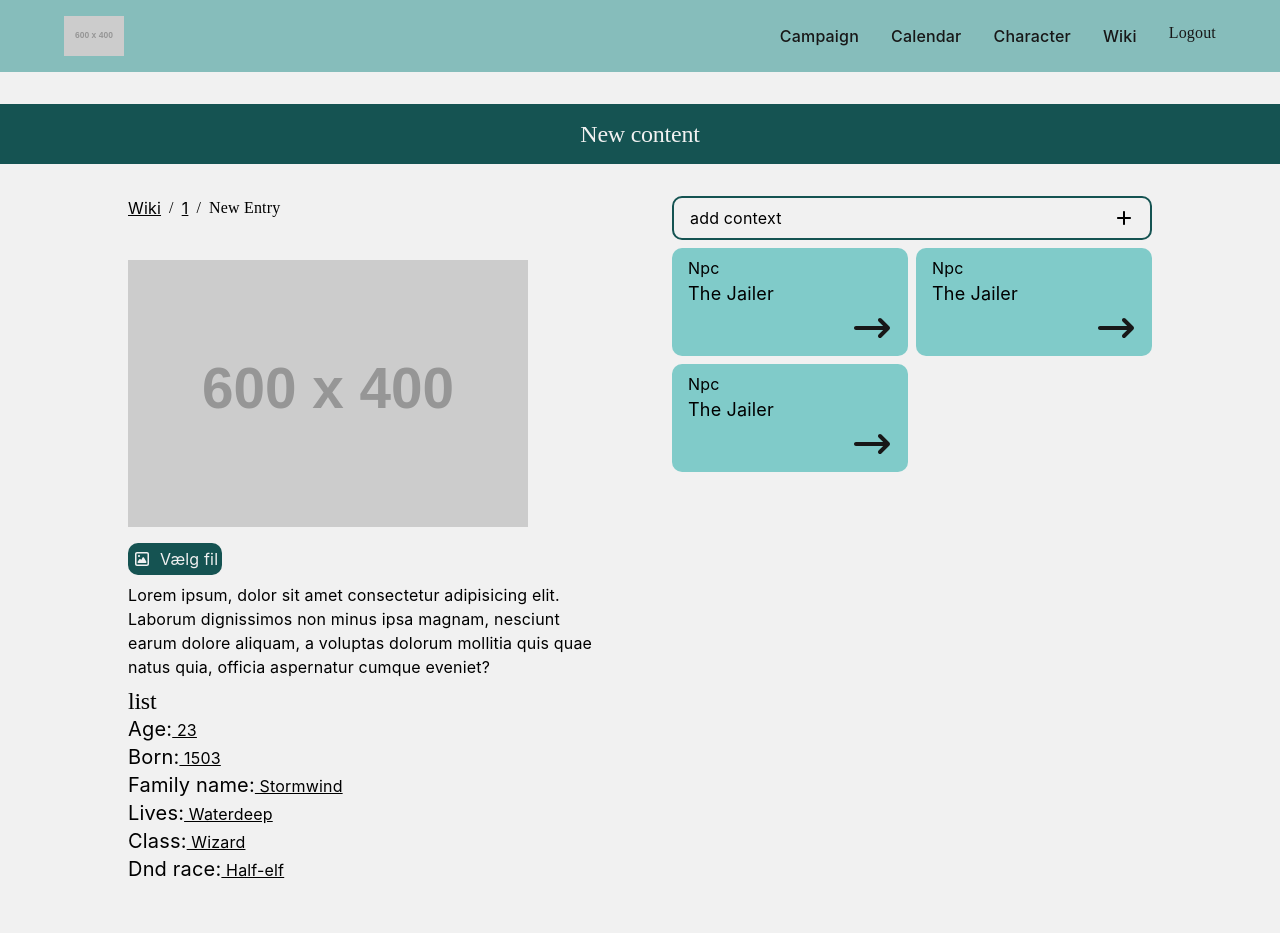
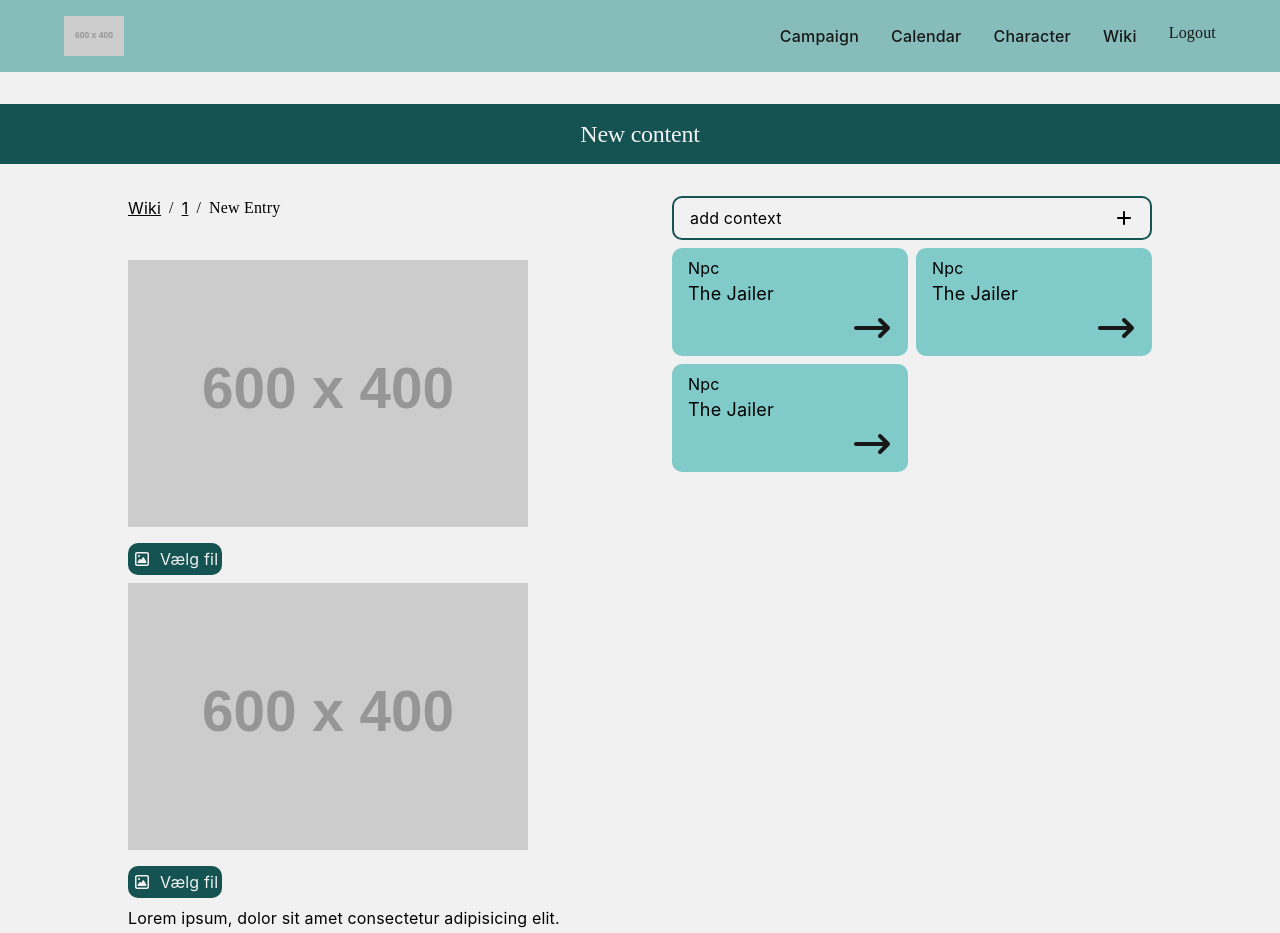
Before and after one commit to juleskj/dnd-react-flask, a React (Vite) app: page /wiki/1/new-entry in a window 1280 px wide. Shown: the top 933 px of the page. Built offline with nearby package versions, Linux system fonts and the light colour scheme; a web font is replaced by a local one.

Commit message:
small change

```diff
--- a/src/pages/wikipedia/WikiCreateEntry.jsx
+++ b/src/pages/wikipedia/WikiCreateEntry.jsx
@@ -21,7 +21,8 @@ function WikiCreateEntry() {
       <section className="flex flex-col gap-2 [&_p]:max-w-[65ch]  items-start relative mb-8 mb:mb-0 lg:mb-0">
         <Breadcrumb></Breadcrumb>
 
-        <UploadImg></UploadImg>
+        <UploadImg imgId="1"></UploadImg>
+        <UploadImg imgId="2"></UploadImg>
         <p>
           Lorem ipsum, dolor sit amet consectetur adipisicing elit. Laborum
           dignissimos non minus ipsa magnam, nesciunt earum dolore aliquam, a
```
